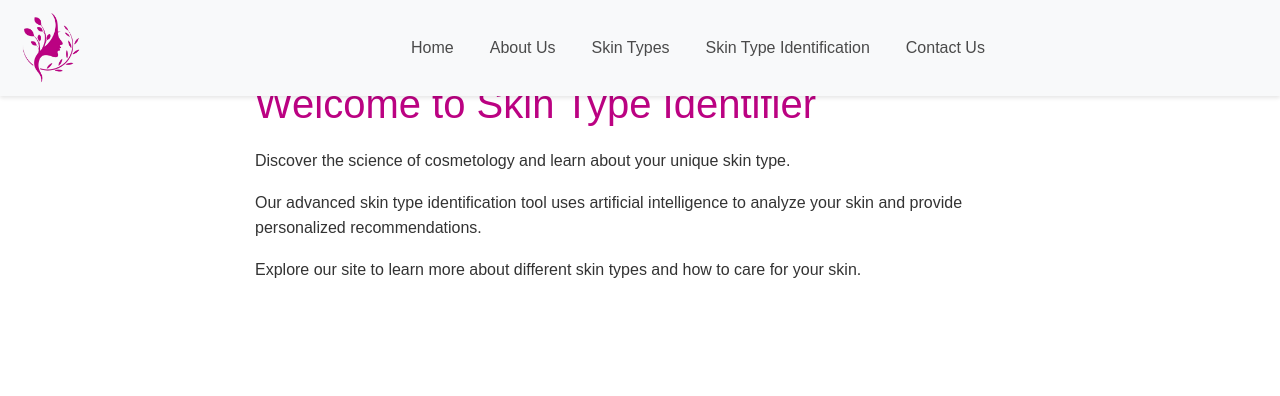
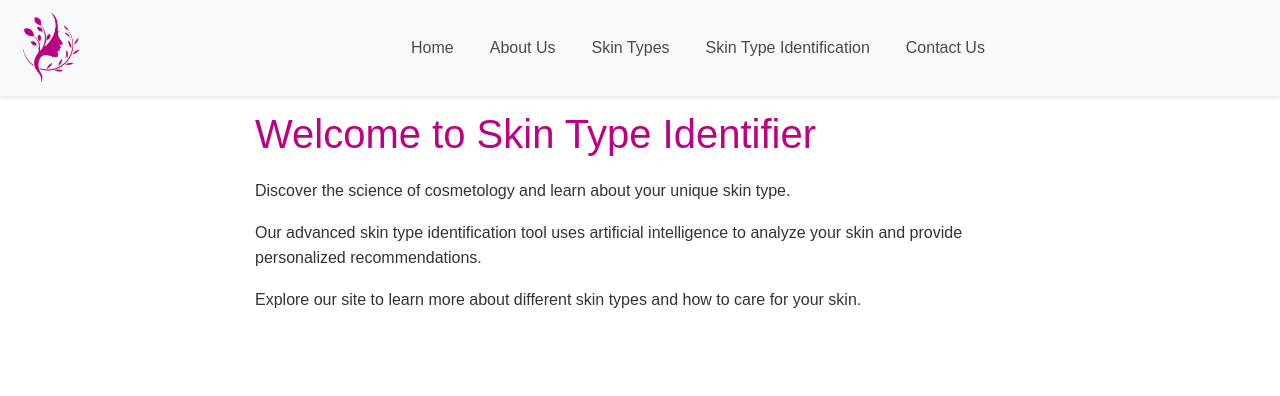
Before and after one commit to SANJANASOLANGA/SkinTypeClassification, a Flask app: page / in a window 1280 px wide. Shown: the top 396 px of the page. Run offline with Flask 3, Linux system fonts and the light colour scheme; some libraries are stand-ins or nearby versions.

Commit message:
Added margin-top for headings

```diff
--- a/static/styles.css
+++ b/static/styles.css
@@ -29,6 +29,7 @@ margin-left: 20px;
 h1, h2 {
     color: #bb0282;
     margin-bottom: 20px;
+    margin-top: 30px;
 }
 
 .container {
```
